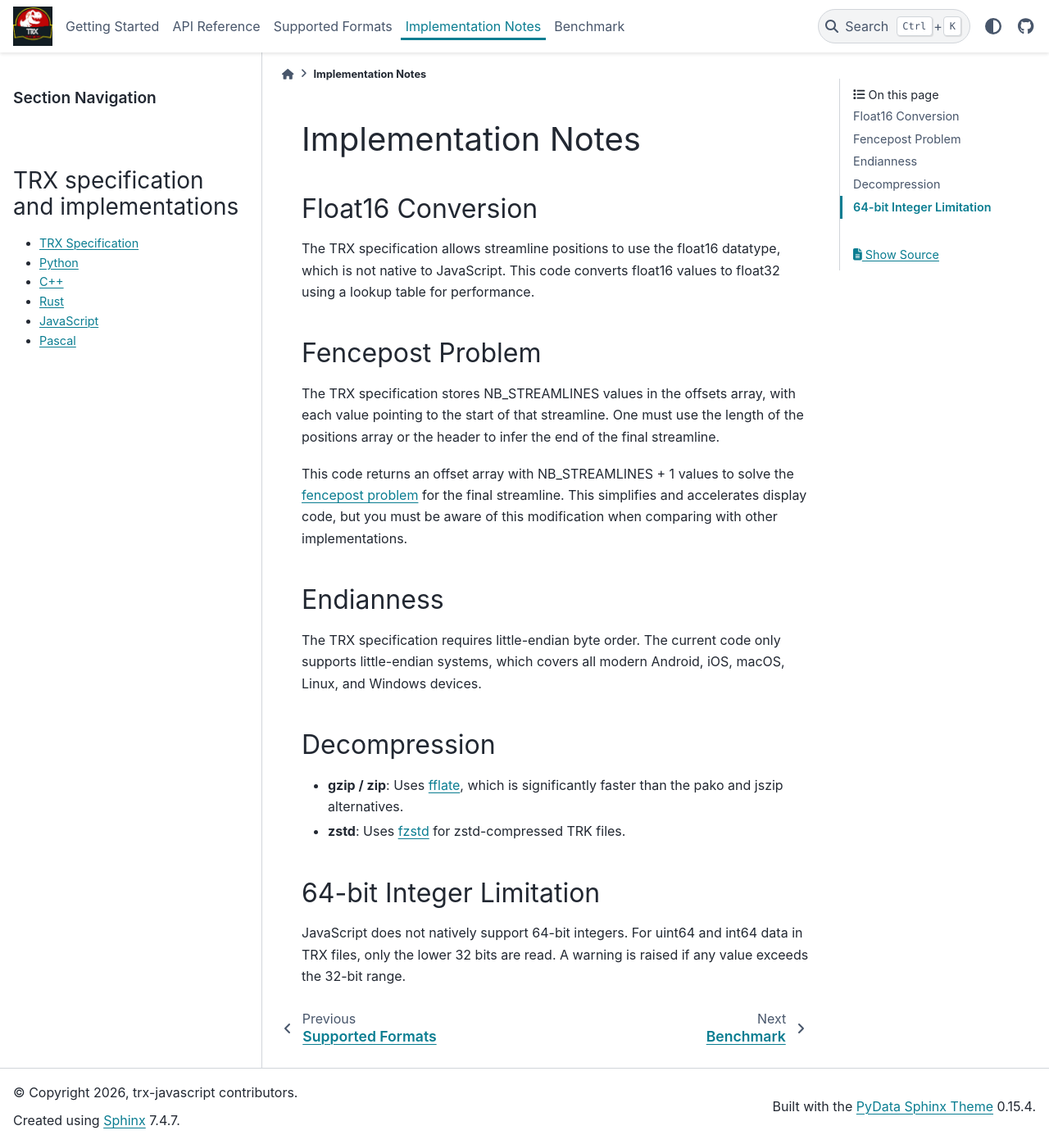
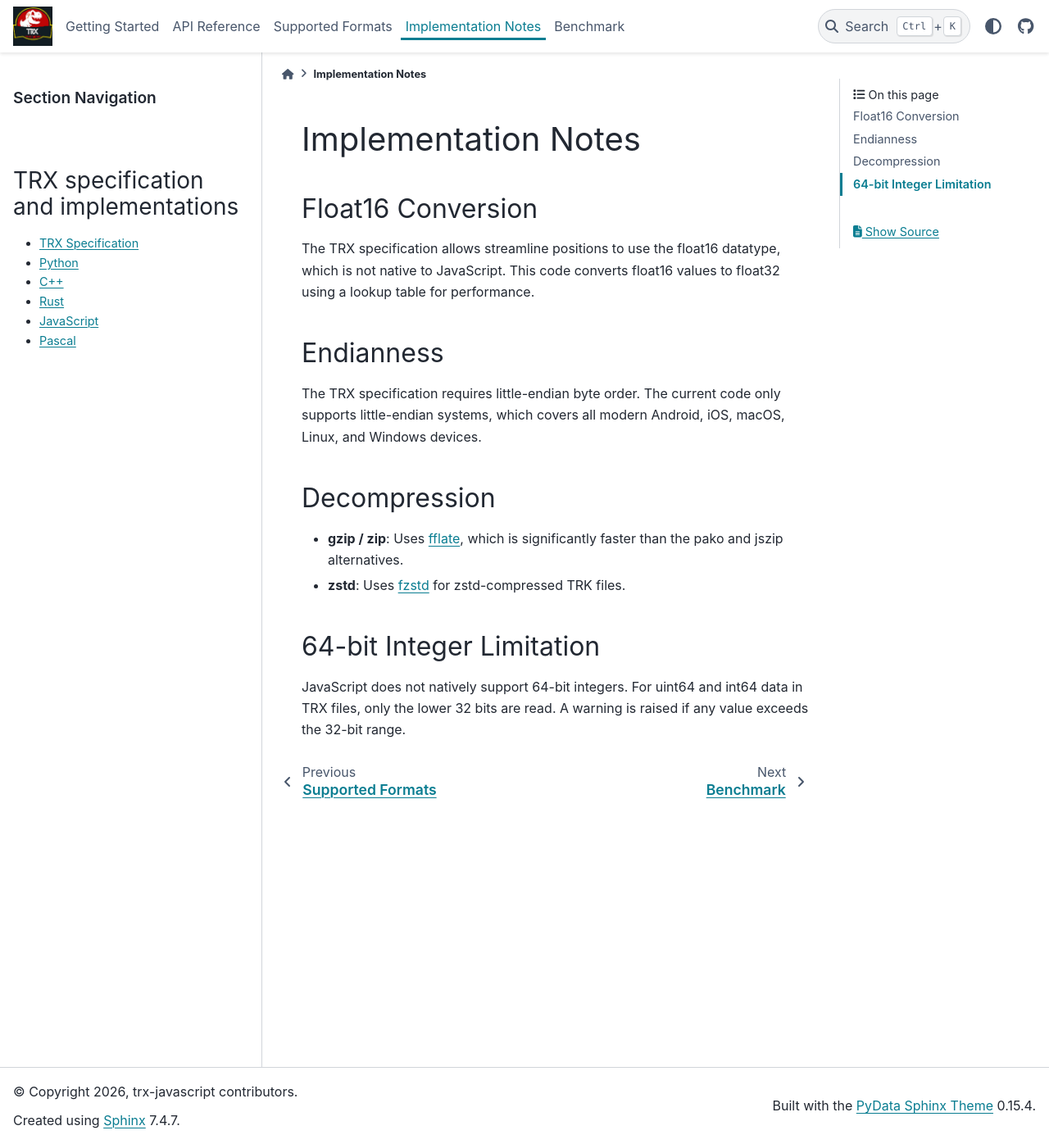
Before and after one commit to tee-ar-ex/trx-javascript, a Sphinx documentation site: the page built from docs/implementation-notes.md, in a window 1280 px wide and 1396 px high. Shown: the whole window at 82% size. Built offline with Sphinx 7.4.7 and the PyData theme 0.15.4, drawn with Linux system fonts in a browser that asks for light colours.

Commit message:
DOC: Removes fencepost section, because this is part of the spec now.

```diff
--- a/docs/implementation-notes.md
+++ b/docs/implementation-notes.md
@@ -5,17 +5,6 @@
 The TRX specification allows streamline positions to use the float16 datatype,
 which is not native to JavaScript. This code converts float16 values to float32
 using a lookup table for performance.
-
-## Fencepost Problem
-
-The TRX specification stores NB_STREAMLINES values in the offsets array, with
-each value pointing to the start of that streamline. One must use the length of
-the positions array or the header to infer the end of the final streamline.
-
-This code returns an offset array with NB_STREAMLINES + 1 values to solve the
-[fencepost problem](https://icarus.cs.weber.edu/~dab/cs1410/textbook/3.Control/fencepost.html)
-for the final streamline. This simplifies and accelerates display code, but you
-must be aware of this modification when comparing with other implementations.
 
 ## Endianness
 
```
